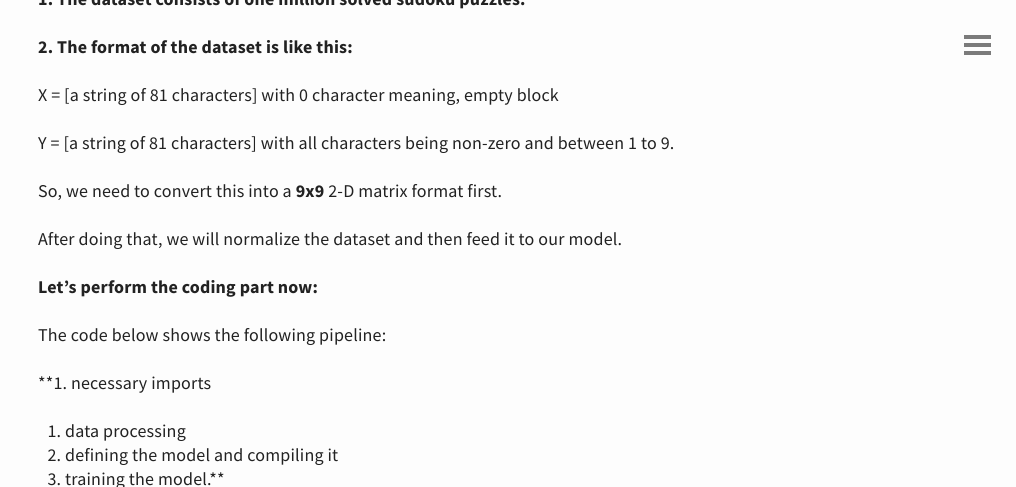
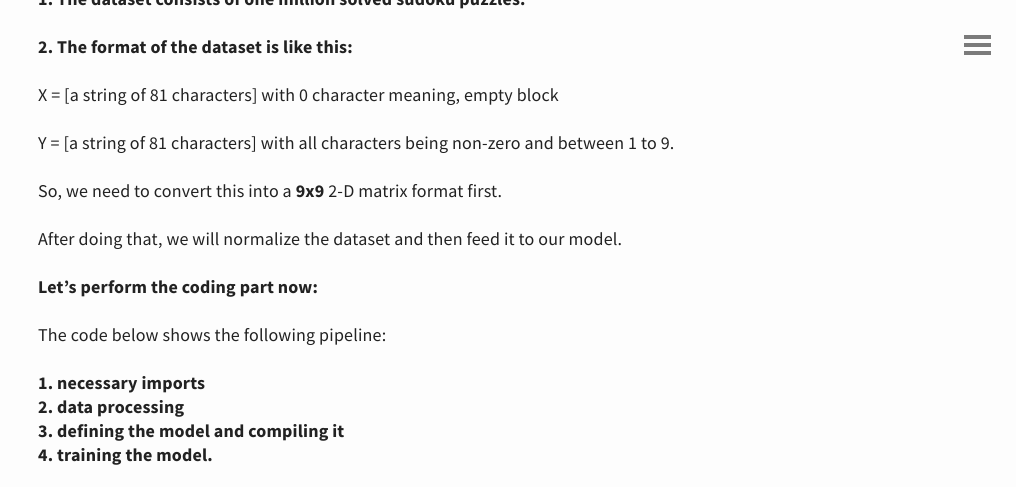
Before and after one commit to spraphul/blog, a Jekyll site: the page built from _posts/2019-10-18-sudoku.md, in a window 1280 px wide and 900 px high, scrolled down 936 px, cut to the strip 0-487 px from the top of the window. Shown: the whole strip, without its empty margins (264-1280 px from the left). Built offline with Jekyll 4.4.1, drawn with Linux system fonts in a browser that asks for light colours.

Commit message:
Update 2019-10-18-sudoku.md

```diff
--- a/_posts/2019-10-18-sudoku.md
+++ b/_posts/2019-10-18-sudoku.md
@@ -30,10 +30,10 @@ After doing that, we will normalize the dataset and then feed it to our model.
 
 The code below shows the following pipeline:
 
-**1. necessary imports <br/>
-2. data processing <br/>
-3. defining the model and compiling it <br/>
-4. training the model.**
+**1. necessary imports <br/>**
+**2. data processing <br/>**
+**3. defining the model and compiling it <br/>**
+**4. training the model.**
 
 <script src="https://gist.github.com/spraphul/ef304461ad0456d6da7416faed6913d0.js"></script>
 
```
